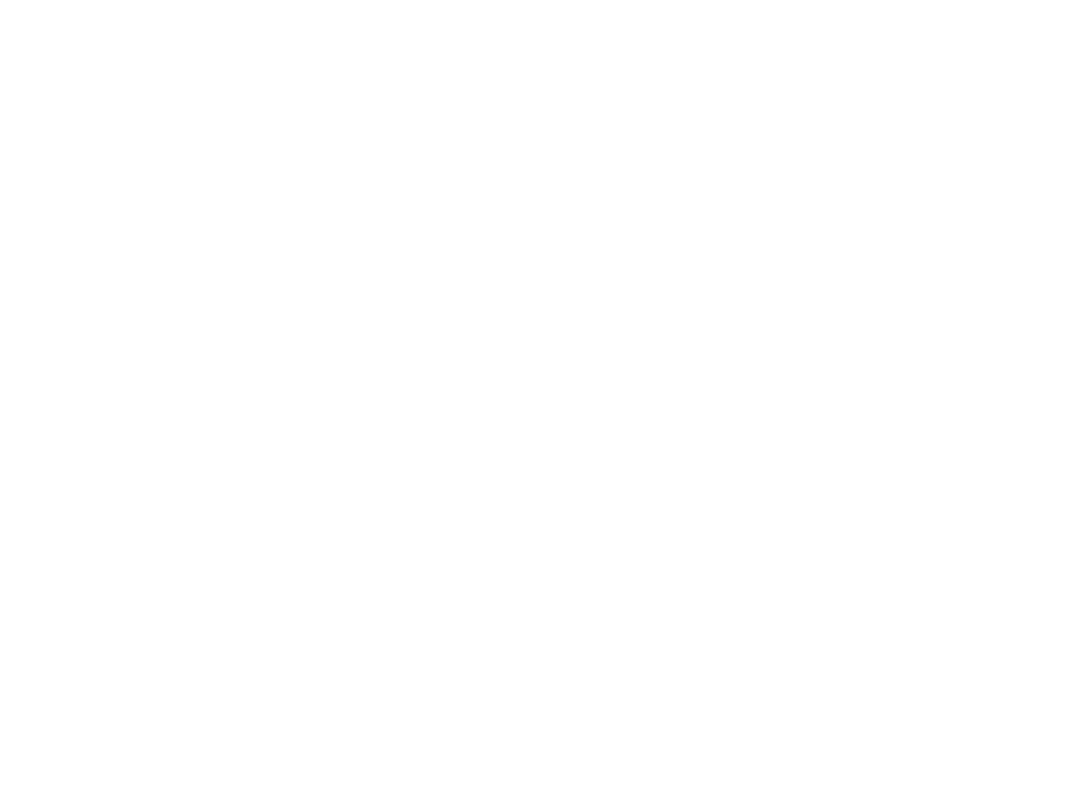
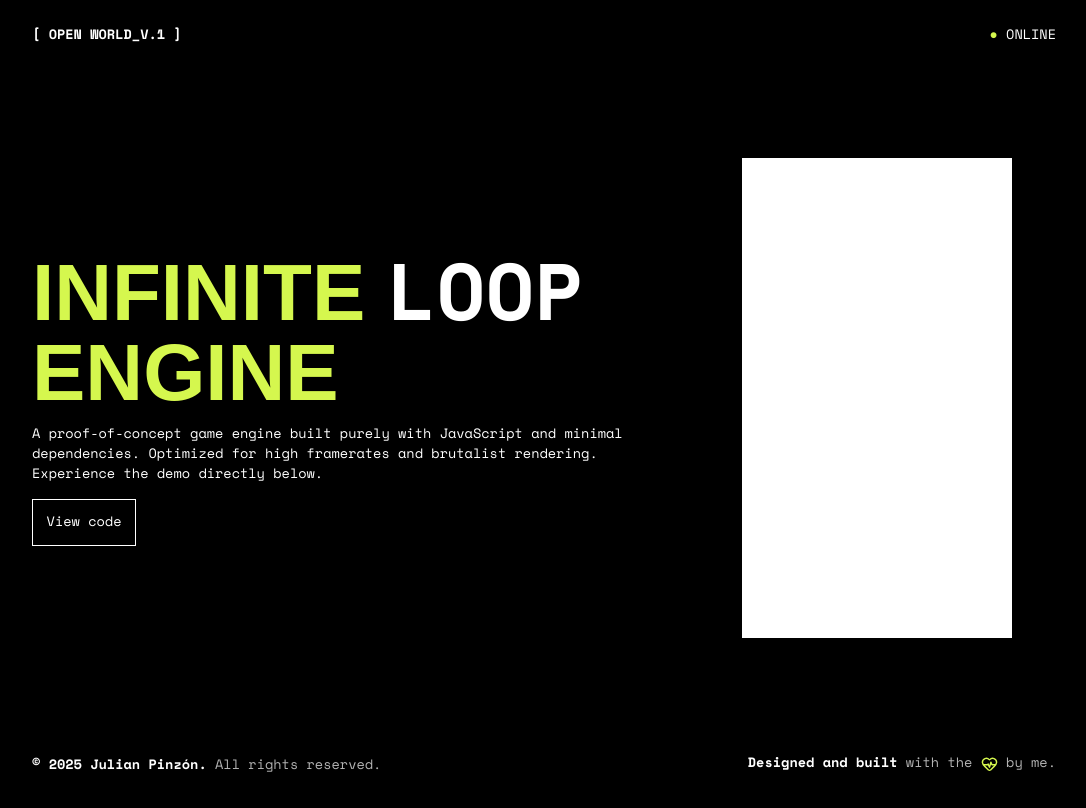
Before and after one commit to Julian-P-A/Open-World, a website: page index.html in a window 1280 px wide. Shown: the whole page, without its empty margins (96-1182 px from the left). Drawn offline with nearby package versions, Linux system fonts and the light colour scheme; a web font is replaced by a local one.

Commit message:
chore: remove @fontsource/metropolis package and add @fontsource/space-mono
- Deleted all files related to the @fontsource/metropolis package, including font files, CSS, SCSS, metadata, and package.json.
- Added @fontsource/space-mono package version 5.2.9 to dependencies.

```diff
--- a/Style/style.css
+++ b/Style/style.css
@@ -1,36 +1,113 @@
 html, body {
-    display: block;
+    display: flex;
+    flex-direction: column;
+    justify-content: space-between;
+    align-items: center;
+    align-content: center;
     height: 100%;
     overflow: hidden;
 }
 
 
 body {
-    justify-content: center;
-    text-align: center;
+    gap: 20px;
+    padding: 1rem;
+    max-width: 64rem;
+    color: white;
+    background-color: black;
 }
 
 header {
+    width: 100%;
     position: relative;
-    padding: 1vh;
     max-width: 100%;
     display: flex;
+    flex-wrap: nowrap;
     flex-direction: row;
     align-items: center;
     justify-content: space-between;
     z-index: 20;
 }
 
+footer{
+    flex-wrap: wrap;
+    width: 100%;
+    display: flex;
+    flex-direction: row;
+    justify-content: space-between;
+    align-items: center;
+}
+
+h1, h2 {
+    font-family: 'Metropolis', sans-serif;
+    font-weight: 600;
+    font-style: normal;
+    font-display: swap;
+    margin-block: 0;
+    line-height: 1em;
+}
+
+p, a, span{
+    font-size: 0.85rem;
+    font-family: 'Space Mono', monospace;
+    font-weight: 400;
+    font-style: normal;
+    font-display: swap;
+    margin-block: 0;
+}
+
 canvas {
-        width: 1080px;
-        height: 1920px;
-        background-color: white;
+    aspect-ratio: 1080 / 1920;
+    max-height: 60vh;
+    background-color: white;
+}
+
+.cta {
+    color: white;
+    text-decoration: none;
+    padding-top: 0.8em;
+    padding-bottom: 1em;
+    padding-left: 1em;
+    padding-right: 1em;
+    border: 1px solid;
+    border-color: white;
+    margin-top: 6px;
+}
+
+.text-part{
+    gap: 10px;
+    display: flex;
+    flex-direction: column;
+    text-align: left;
+    align-content: center;
+    justify-content: center;
+    align-items: flex-start;
     }
 
+.game-part{
+    display: flex;
+    flex-direction: column;
+    justify-content: center;
+    align-items: center;
+    align-content: center;
+}
+
+@media (max-width:768px){
+    html, body {
+    overflow: none;
+}
+
+    .text-part, .game-part{
+        width: 100% !important;
+    }
+}
 
 .hero-section {
+    gap: 30px;
+    width: 100%;
     display: flex;
     flex-direction: row;
-    justify-content: center;
+    flex-wrap: wrap;
+    justify-content: space-between;
     align-items: center;
 }
--- a/index.html
+++ b/index.html
@@ -5,21 +5,36 @@
         <meta name="viewport" content="width=device-width, initial-scale=1.0">
         <title>Open World</title>
         <link rel="stylesheet" href="Style/style.css">
+        <link href="https://fonts.googleapis.com/css2?family=Space+Mono:ital,wght@0,400;0,700;1,400;1,700&display=swap" rel="stylesheet">
+        <link rel="stylesheet" href="https://cdn.jsdelivr.net/fontsource/fonts/metropolis@latest/latin-600-normal.woff">
+        <script src="https://unpkg.com/lucide@latest"></script>
     </head>
     <body>
         <header>
-            <h2></h2>
-            <a></a>
+            <span><strong>[ OPEN WORLD_V.1 ]</strong></span>
+            <span><span style="color: #D5F74E;">●</span> ONLINE</span>
         </header>
+
         <main class="hero-section">
-            <div class="text-part">
+            <div class="text-part" style="width: 60%;">
+                <h1 style="color: #D5F74E;font-size: 5rem; inline-size: none;">INFINITE <span style="font-size: 5rem; color: white; font-weight: 600;">LOOP</span> ENGINE</h1>
+                <p>A proof-of-concept game engine built purely with JavaScript and minimal dependencies. Optimized for high framerates and brutalist rendering. Experience the demo directly below.</p>
+                <a class="cta" href="https://github.com/Julian-P-A/Open-World" target="_blank" rel="noopener noreferrer">View code</a>
+            </div>
 
-            </div>
-            <div class="game-part">
+            <div class="game-part" style="width:35%;">
                 <canvas id="miCanvas" width="1080px" height="1920px"></canvas>
-                <img src="Imgs/Base.webp" alt="base" class="base-canvas">
                 <script src="Js/index.js"></script>
             </div>
         </main>
+
+        <footer>
+            <span style="color: hsla(0, 0%, 100%, 0.70);"><strong style="color: white;">© 2025 Julian Pinzón.</strong> All rights reserved.</span>
+            <span style="color: hsla(0, 0%, 100%, 0.70);"><strong style="color: white;">Designed and built</strong> with the <i data-lucide="heart-pulse" style="width: 17px; vertical-align: middle; color: #D5F74E;"></i> by me.</span>
+        </footer>
+
+        <script>
+            lucide.createIcons();
+        </script>
     </body>
 </html>
--- a/package.json
+++ b/package.json
@@ -1,5 +1,6 @@
 {
 	"dependencies": {
-		"@fontsource/metropolis": "^5.2.5"
+		"@fontsource/metropolis": "^5.2.5",
+		"@fontsource/space-mono": "^5.2.9"
 	}
 }
```
Also changed, not shown: pnpm-lock.yaml.
